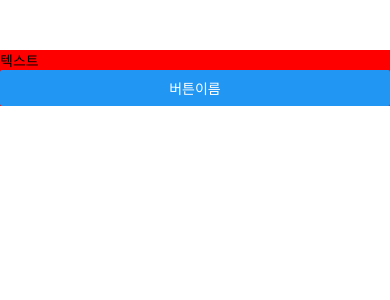
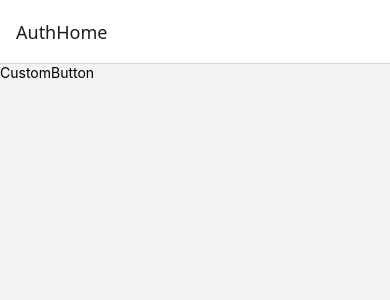
Before and after one commit to devhyunjay2/Matzip-frontend, a React Native app: screen / in a window 390 px wide. Shown: the top 300 px of the page. Built offline with nearby package versions, Linux system fonts and the light colour scheme.

Commit message:
Add: 로그인 라우터 추가가

```diff
--- a/App.tsx
+++ b/App.tsx
@@ -1,25 +1,13 @@
+import {NavigationContainer} from '@react-navigation/native';
 import React from 'react';
-import {Button, StyleSheet, Text, View} from 'react-native';
+import AuthStackNavigations from './src/navigation/AuthStackNavigations';
 
 function App() {
   return (
-    <View style={styles.container}>
-      <Text>텍스트</Text>
-      <Button
-        title="버튼이름"
-        onPress={() => {
-          console.log('버튼글릭');
-        }}
-      />
-    </View>
+    <NavigationContainer>
+      <AuthStackNavigations />
+    </NavigationContainer>
   );
 }
 
-const styles = StyleSheet.create({
-  container: {
-    marginTop: 50,
-    backgroundColor: 'red',
-  },
-});
-
 export default App;
--- /dev/null
+++ b/src/navigation/AuthStackNavigations.tsx
@@ -0,0 +1,26 @@
+import React from 'react';
+import {createStackNavigator} from '@react-navigation/stack';
+import AuthHomeScreen from '../screens/auth/AuthHomeScreen';
+import LoginScreen from '../screens/auth/LoginScreen';
+import {authNavigations} from '../constants';
+
+export type AuthStackParamList = {
+  [authNavigations.AUTH_HOME]: undefined;
+  [authNavigations.LOGIN]: undefined;
+};
+
+const AuthStackNavigations = () => {
+  const Stack = createStackNavigator<AuthStackParamList>();
+
+  return (
+    <Stack.Navigator>
+      <Stack.Screen
+        name={authNavigations.AUTH_HOME}
+        component={AuthHomeScreen}
+      />
+      <Stack.Screen name={authNavigations.LOGIN} component={LoginScreen} />
+    </Stack.Navigator>
+  );
+};
+
+export default AuthStackNavigations;
--- /dev/null
+++ b/src/screens/auth/AuthHomeScreen.tsx
@@ -0,0 +1,25 @@
+import {View} from 'react-native';
+import React from 'react';
+import CustomButton from '../../components/CustomButton';
+import {SafeAreaView} from 'react-native-safe-area-context';
+import {StackScreenProps} from '@react-navigation/stack';
+import {AuthStackParamList} from '../../navigation/AuthStackNavigations';
+import {authNavigations} from '../../constants';
+
+type AuthHomeScreenPops = StackScreenProps<AuthStackParamList>;
+const AuthHomeScreen = ({navigation}: AuthHomeScreenPops) => {
+  return (
+    <SafeAreaView>
+      <View>
+        <CustomButton
+          label={'로그인화면으로 이동'}
+          onPress={() => {
+            navigation.navigate(authNavigations.LOGIN);
+          }}
+        />
+      </View>
+    </SafeAreaView>
+  );
+};
+
+export default AuthHomeScreen;
```
